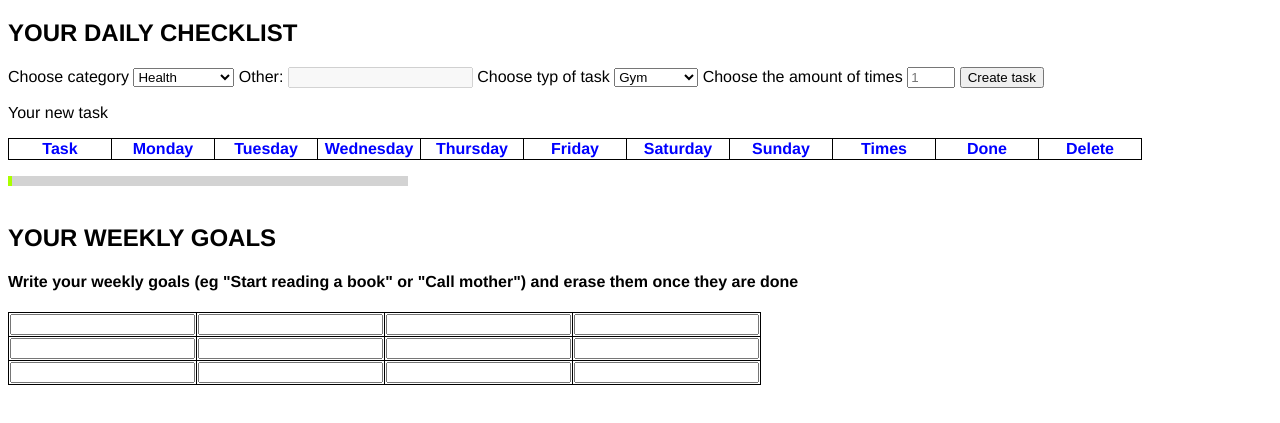
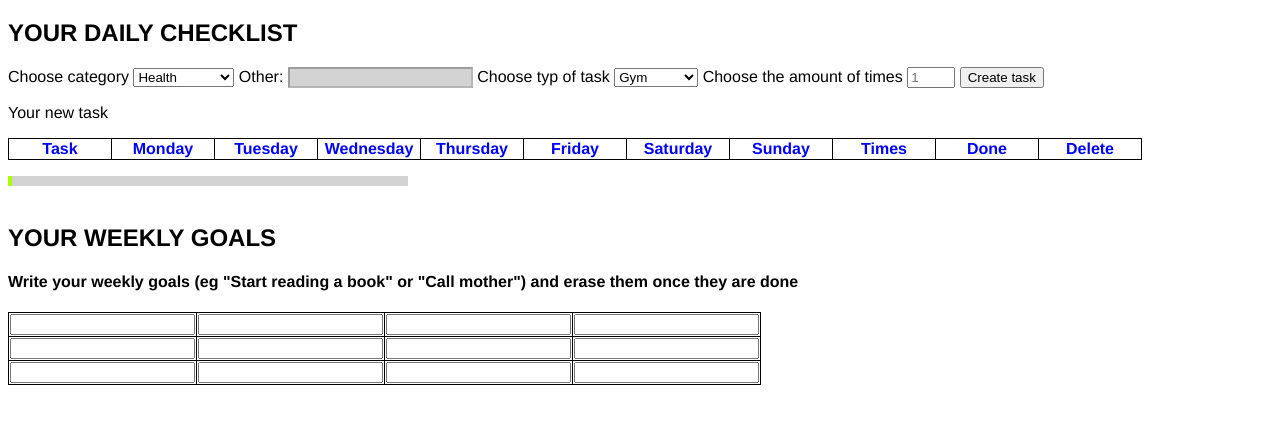
Before and after one commit to zamircohen/perfect_week, a website: page index.html in a window 1280 px wide. Shown: the part 61-484 px from the top of the page. Drawn offline with Linux system fonts and the light colour scheme.

Commit message:
Input field greyed out when not active

```diff
--- a/index.html
+++ b/index.html
@@ -39,7 +39,7 @@
         <select name="category" id="newCategory" onchange="categoryChoice()"></select>
 
         Other:
-        <input type="text" id="txtOther" disabled="disabled" />
+        <input type="text" id="txtOther" disabled="disabled" max="10" />
 
         <label for="newRowType">Choose typ of task</label>
         <select name="" id="newRowType"></select>
--- a/index.js
+++ b/index.js
@@ -141,12 +141,6 @@ button.addEventListener("click", () => {
     // const chosenTask = document.getElementById("txtOther").value
     // const chosenTask = selectTypeOfTask.options[selectTypeOfTask.selectedIndex].text
     const chosenAmount = parseInt(selectAmountOfTimes.value)
-
-    console.log(`${chosenTask}`)
-    console.log(`selectTypeOfCategory ${selectTypeOfCategory.value}`)
-    console.log(`selectTypeOfTask ${selectTypeOfTask.value}`)
-    // console.log(`selectTypeOfCategory ${selectTypeOfCategory}`)
-    // console.log(`selectTypeOfCategory ${selectTypeOfCategory}`)
 
     rowNumber = rowNumber + 1;
 
@@ -361,7 +355,9 @@ button.addEventListener("click", () => {
       if ($(this).val() == 4) {
           $("#txtOther").removeAttr("disabled");
           $("#txtOther").focus();
+          $("#txtOther").css( "background-color", "white" );
       } else {
           $("#txtOther").attr("disabled", "disabled");
+          $("#txtOther").css( "background-color", "lightgrey" );
       }
   });
--- a/styles.css
+++ b/styles.css
@@ -67,3 +67,7 @@ table {
   background-color: #25baff;
   transition: width 200ms;
 }
+
+#txtOther {
+  background-color: lightgray;
+}
```
